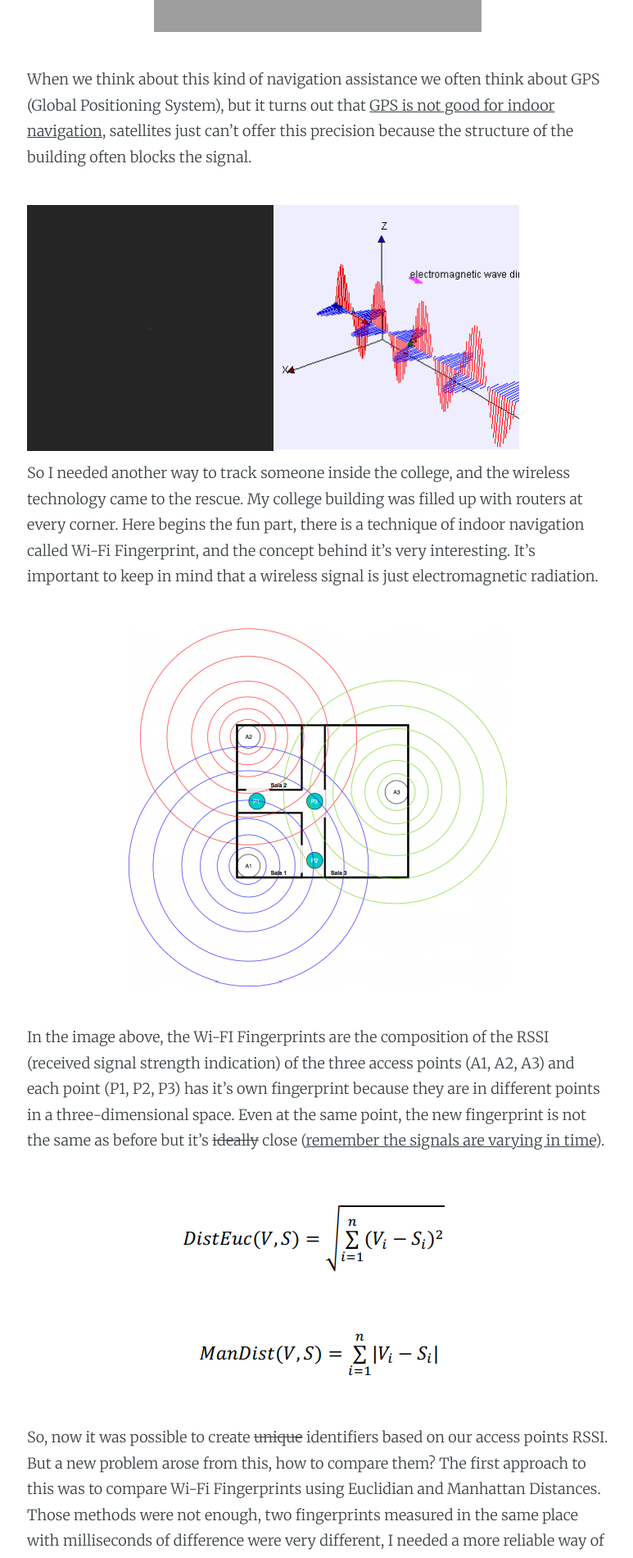
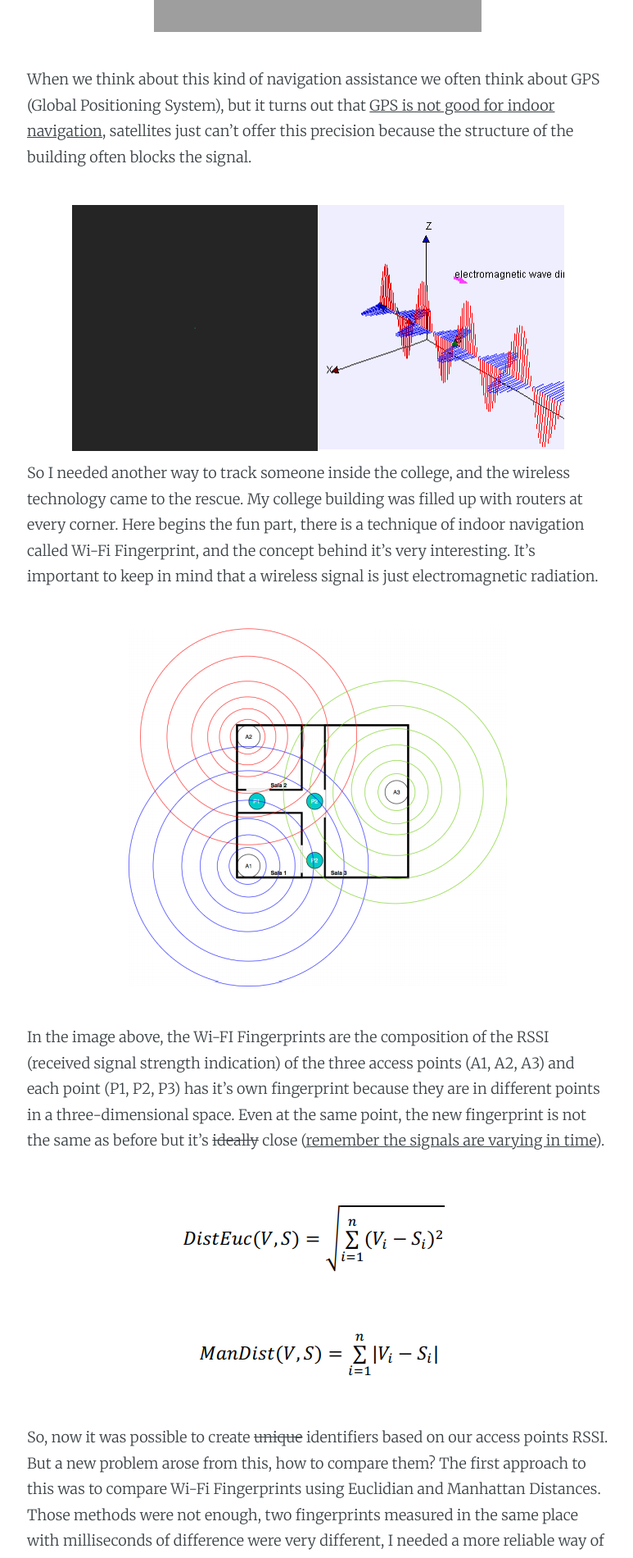
Before and after one commit to HenriqueLBorges/henriquelborges.github.io, a Jekyll site: the page built from _posts/2020-06-23-wifi-fingerprints-with-machine-learning.markdown, in a window 1280 px wide. Shown: the part 1029-2929 px from the top of the page at 82% size, without its empty margins (252-1025 px from the left). Built offline with Jekyll 4.4.1, drawn with Linux system fonts in a browser that asks for light colours; grey boxes are pictures that could not be loaded.

Commit message:
Fix images on the last post

```diff
--- a/_posts/2020-06-23-wifi-fingerprints-with-machine-learning.markdown
+++ b/_posts/2020-06-23-wifi-fingerprints-with-machine-learning.markdown
@@ -15,7 +15,7 @@ The idea for my graduation thesis began when I noticed something, although my co
 
 When we think about this kind of navigation assistance we often think about GPS (Global Positioning System), but it turns out that <u>GPS is not good for indoor navigation</u>, satellites just can't offer this precision because the structure of the building often blocks the signal.
 
-<div style="content: '';clear: both;display: table;">
+<div style="content: '';clear: both;display: table; margin-left: auto; margin-right: auto;">
   <div style="float:left; width: 50%;">
     <img src="{{'/assets/images/posts/2020-06-23-wifi-fingerprints-with-machine-learning/wireless.gif' | relative_url}}" alt="wireless.gif" style="width:100%">
   </div>
@@ -82,7 +82,7 @@ A Wi-Fi Fingerprint was a simple list of objects where each object represents a
 
 <h4>The dataset</h4>
 
-<img src="{{'/assets/images/posts/2020-06-23-wifi-fingerprints-with-machine-learning/dataset.png' | relative_url}}" alt="dataset.png">
+<img src="{{'/assets/images/posts/2020-06-23-wifi-fingerprints-with-machine-learning/dataset.png' | relative_url}}" alt="dataset.png" style="margin-left: auto; margin-right: auto; width: 70%;">
 
 The image above shows the final result, and how much Wi-Fi Fingerprints I initially collected for each point. This dataset was used to train the machine learning models.
 
@@ -106,7 +106,7 @@ In Binary Classification we have two classes, a positive and a negative class. W
 
 <h4>Multiclass Classification</h4>
 
-<img src="{{'/assets/images/posts/2020-06-23-wifi-fingerprints-with-machine-learning/multiclass-classification.png' | relative_url}}" alt="multiclass-classification.png">
+<img src="{{'/assets/images/posts/2020-06-23-wifi-fingerprints-with-machine-learning/multiclass-classification.png' | relative_url}}" alt="multiclass-classification.png" style="display: block; margin-left: auto; margin-right: auto; width: 70%;">
 
 Binary Classification is excellent to determine if a Wi-Fi Fingerprint belongs to a point (class). But our real problem is that we have lots of different classrooms (also known as points and also known as classes) at the college. There are lots of ways to implement a Multiclass Classification but one famous way is using the "One vs. All" technique. In this method, a set of binary classifiers are created (one for each class) and the input data is executed through all those classifiers, the classification that responds with the best confidence is chosen as the right one.
 
@@ -116,7 +116,7 @@ A Multiclass Classification was exactly what I needed. Given input data (also kn
 
 <h4>Schematics</h4>
 
-<img src="{{'/assets/images/posts/2020-06-23-wifi-fingerprints-with-machine-learning/hardware-schematics.png' | relative_url}}" alt="hardware-schematics.png">
+<img src="{{'/assets/images/posts/2020-06-23-wifi-fingerprints-with-machine-learning/hardware-schematics.png' | relative_url}}" alt="hardware-schematics.png" style="margin-left: auto; margin-right: auto; width: 40%;">
 
 From the schematics drawings above a 3D version was made an then I used a 3D printer.
 
```
